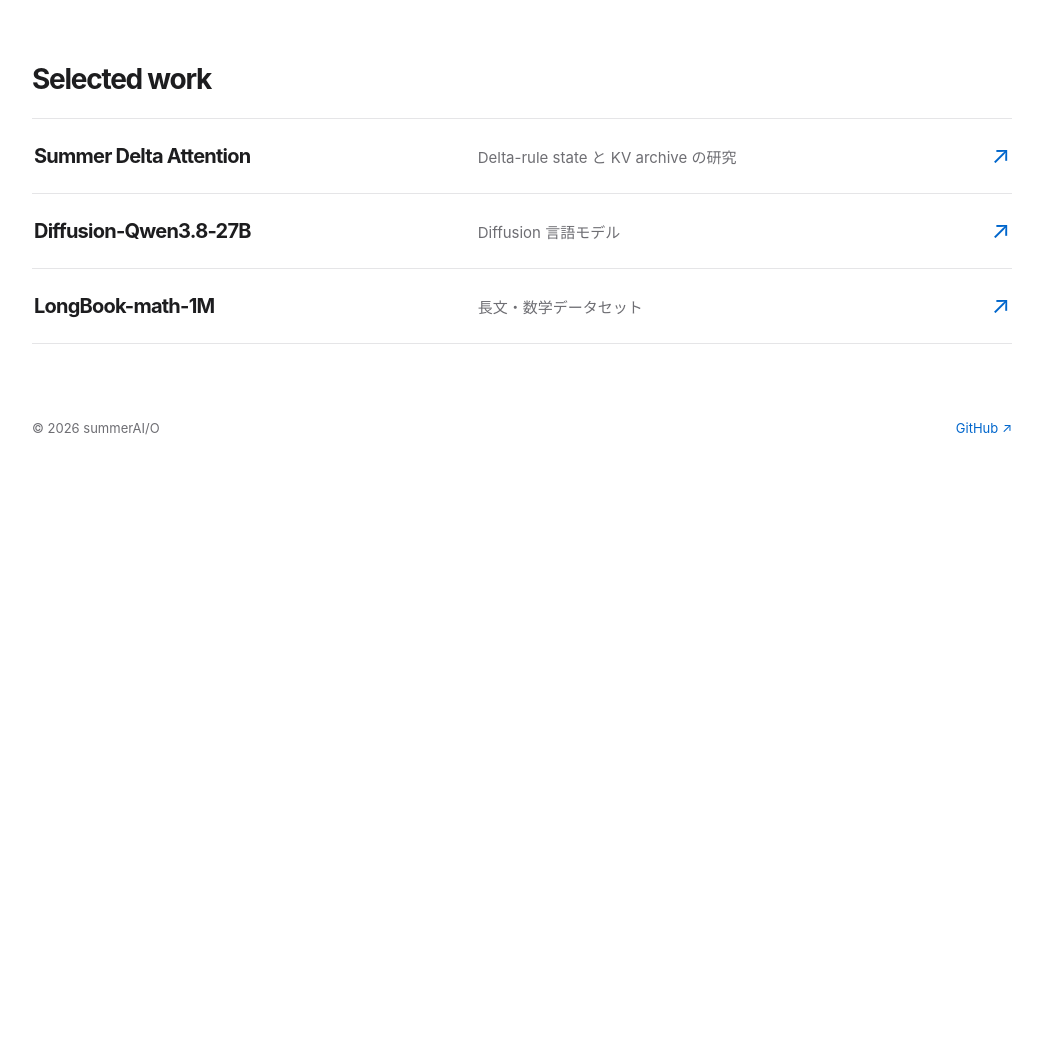
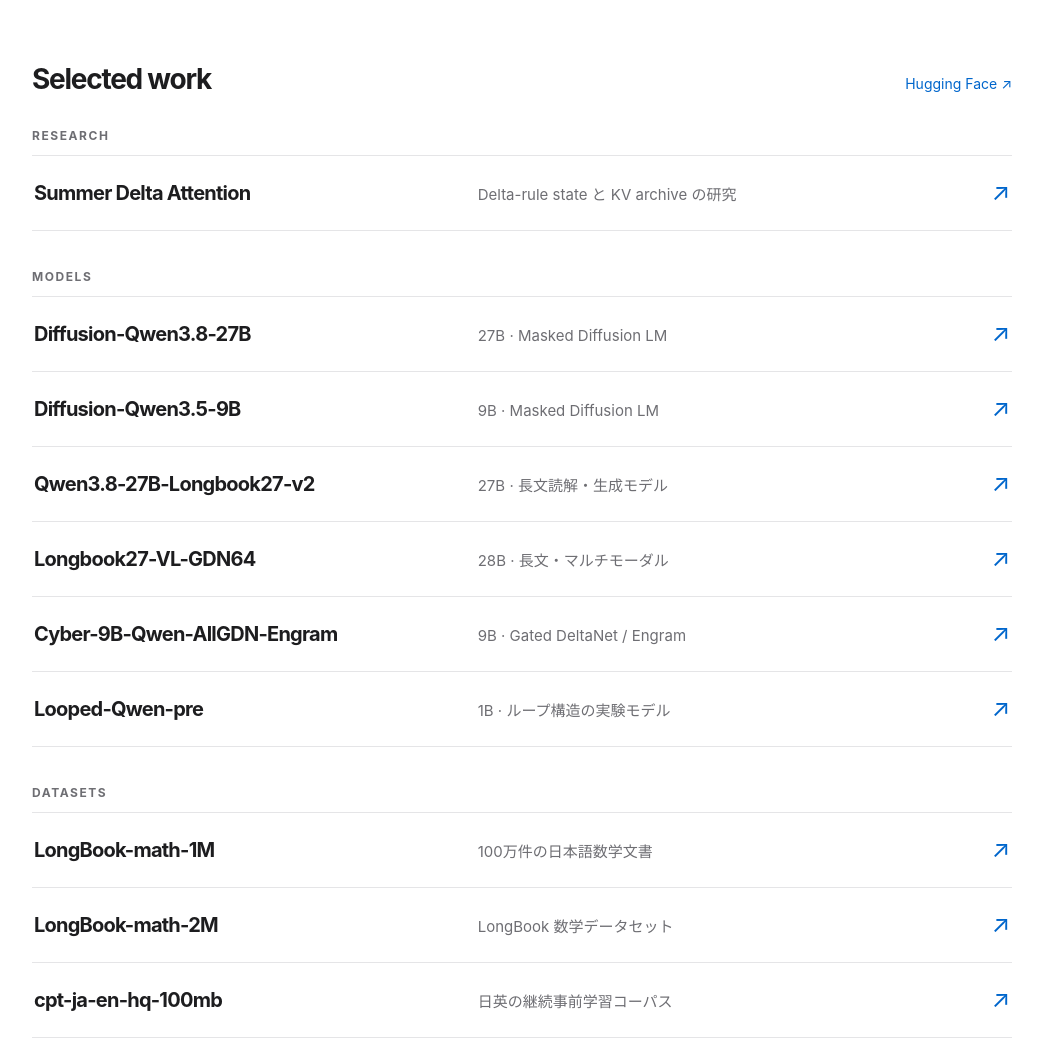
Before and after one commit to Summer110622/SummerAI-O, a plain HTML site: page index.html in a window 1280 px wide. Shown: the part 520-1561 px from the top of the page, without its empty margins (118-1160 px from the left). Before the commit the page ends 992 px from the top, so only its background shows below. Drawn offline with Linux system fonts and the light colour scheme.

Commit message:
feat: expand portfolio work from Hugging Face projects

```diff
--- a/index.html
+++ b/index.html
@@ -161,11 +161,34 @@
 
       .work { scroll-margin-top: 30px; }
       .work h2 {
-        margin: 0 0 20px;
+        margin: 0;
         font-size: 28px;
         font-weight: 700;
         line-height: 1.3;
         letter-spacing: -.045em;
+      }
+      .work-header {
+        display: flex;
+        justify-content: space-between;
+        align-items: baseline;
+        flex-wrap: wrap;
+        gap: 12px 24px;
+        margin-bottom: 30px;
+      }
+      .work-all {
+        color: var(--accent);
+        font-size: 14px;
+        text-decoration: none;
+      }
+      .work-all:hover { text-decoration: underline; }
+      .work-group + .work-group { margin-top: 38px; }
+      .work-group-title {
+        margin: 0 0 12px;
+        color: var(--muted);
+        font-size: 12px;
+        font-weight: 650;
+        letter-spacing: .13em;
+        text-transform: uppercase;
       }
       .project-list { border-top: 1px solid var(--line); }
       .project {
@@ -184,6 +207,7 @@
         font-weight: 650;
         letter-spacing: -.038em;
         line-height: 1.4;
+        overflow-wrap: anywhere;
       }
       .project-description {
         color: var(--muted);
@@ -278,23 +302,77 @@
       </section>
 
       <section class="work" id="work" aria-labelledby="work-heading">
+        <div class="work-header">
           <h2 id="work-heading">Selected work</h2>
+          <a class="work-all" href="https://huggingface.co/summerAIO" target="_blank" rel="noopener noreferrer">Hugging Face ↗</a>
+        </div>
+
+        <div class="work-group" aria-labelledby="research-heading">
+          <h3 class="work-group-title" id="research-heading">Research</h3>
           <div class="project-list">
             <a class="project" href="https://github.com/Summer110622/SummerDeltaAttention" target="_blank" rel="noopener noreferrer">
               <span class="project-name">Summer Delta Attention</span>
               <span class="project-description">Delta-rule state と KV archive の研究</span>
               <span class="project-arrow" aria-hidden="true">↗</span>
             </a>
+          </div>
+        </div>
+
+        <div class="work-group" aria-labelledby="models-heading">
+          <h3 class="work-group-title" id="models-heading">Models</h3>
+          <div class="project-list">
             <a class="project" href="https://huggingface.co/summerAIO/Diffusion-Qwen3.8-27B" target="_blank" rel="noopener noreferrer">
               <span class="project-name">Diffusion-Qwen3.8-27B</span>
-            <span class="project-description">Diffusion 言語モデル</span>
+              <span class="project-description">27B · Masked Diffusion LM</span>
               <span class="project-arrow" aria-hidden="true">↗</span>
             </a>
+            <a class="project" href="https://huggingface.co/summerAIO/Diffusion-Qwen3.5-9B" target="_blank" rel="noopener noreferrer">
+              <span class="project-name">Diffusion-Qwen3.5-9B</span>
+              <span class="project-description">9B · Masked Diffusion LM</span>
+              <span class="project-arrow" aria-hidden="true">↗</span>
+            </a>
+            <a class="project" href="https://huggingface.co/summerAIO/Qwen3.8-27B-Longbook27-v2" target="_blank" rel="noopener noreferrer">
+              <span class="project-name">Qwen3.8-27B-Longbook27-v2</span>
+              <span class="project-description">27B · 長文読解・生成モデル</span>
+              <span class="project-arrow" aria-hidden="true">↗</span>
+            </a>
+            <a class="project" href="https://huggingface.co/summerAIO/Qwen3.8-27B-Longbook27-VL-GDN64" target="_blank" rel="noopener noreferrer">
+              <span class="project-name">Longbook27-VL-GDN64</span>
+              <span class="project-description">28B · 長文・マルチモーダル</span>
+              <span class="project-arrow" aria-hidden="true">↗</span>
+            </a>
+            <a class="project" href="https://huggingface.co/summerAIO/Cyber-9B-Qwen-AllGDN-Engram" target="_blank" rel="noopener noreferrer">
+              <span class="project-name">Cyber-9B-Qwen-AllGDN-Engram</span>
+              <span class="project-description">9B · Gated DeltaNet / Engram</span>
+              <span class="project-arrow" aria-hidden="true">↗</span>
+            </a>
+            <a class="project" href="https://huggingface.co/summerAIO/Looped-Qwen-pre" target="_blank" rel="noopener noreferrer">
+              <span class="project-name">Looped-Qwen-pre</span>
+              <span class="project-description">1B · ループ構造の実験モデル</span>
+              <span class="project-arrow" aria-hidden="true">↗</span>
+            </a>
+          </div>
+        </div>
+
+        <div class="work-group" aria-labelledby="datasets-heading">
+          <h3 class="work-group-title" id="datasets-heading">Datasets</h3>
+          <div class="project-list">
             <a class="project" href="https://huggingface.co/datasets/summerAIO/LongBook-math-1M" target="_blank" rel="noopener noreferrer">
               <span class="project-name">LongBook-math-1M</span>
-            <span class="project-description">長文・数学データセット</span>
+              <span class="project-description">100万件の日本語数学文書</span>
               <span class="project-arrow" aria-hidden="true">↗</span>
             </a>
+            <a class="project" href="https://huggingface.co/datasets/summerAIO/LongBook-math-2M" target="_blank" rel="noopener noreferrer">
+              <span class="project-name">LongBook-math-2M</span>
+              <span class="project-description">LongBook 数学データセット</span>
+              <span class="project-arrow" aria-hidden="true">↗</span>
+            </a>
+            <a class="project" href="https://huggingface.co/datasets/summerAIO/cpt-ja-en-hq-100mb" target="_blank" rel="noopener noreferrer">
+              <span class="project-name">cpt-ja-en-hq-100mb</span>
+              <span class="project-description">日英の継続事前学習コーパス</span>
+              <span class="project-arrow" aria-hidden="true">↗</span>
+            </a>
+          </div>
         </div>
       </section>
     </main>
```
Lines whose indentation alone changed are shown as unchanged.
